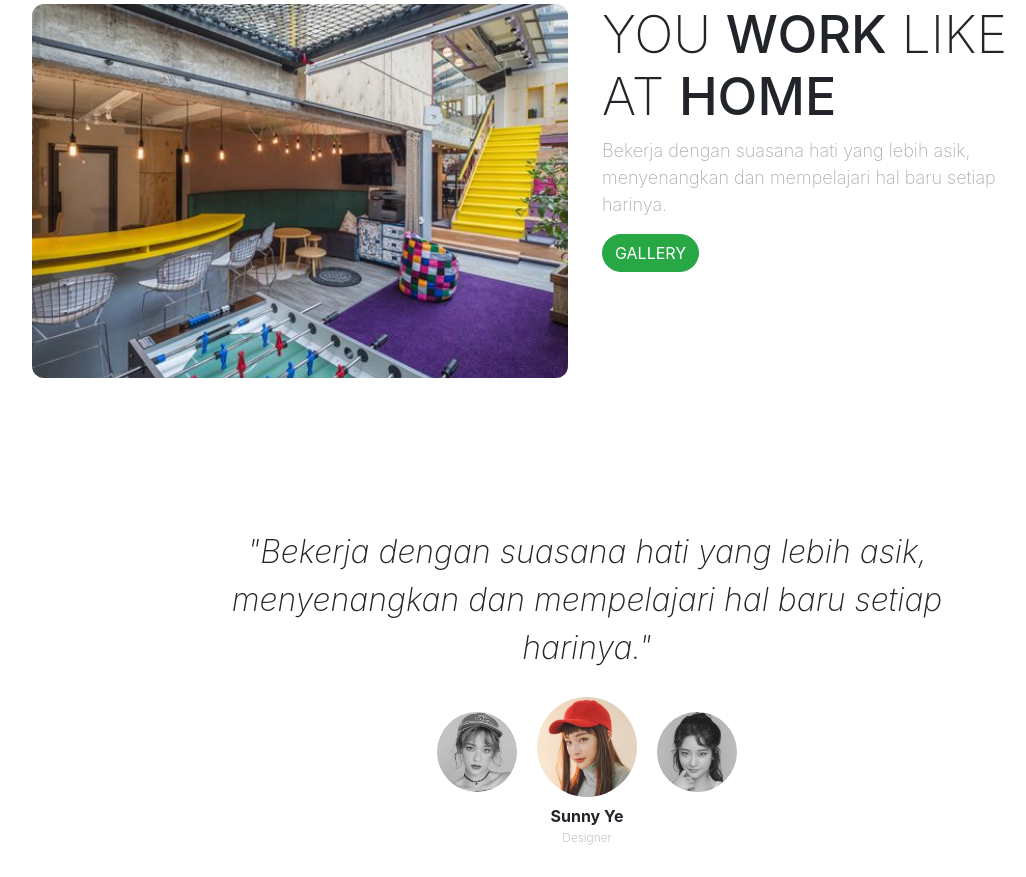
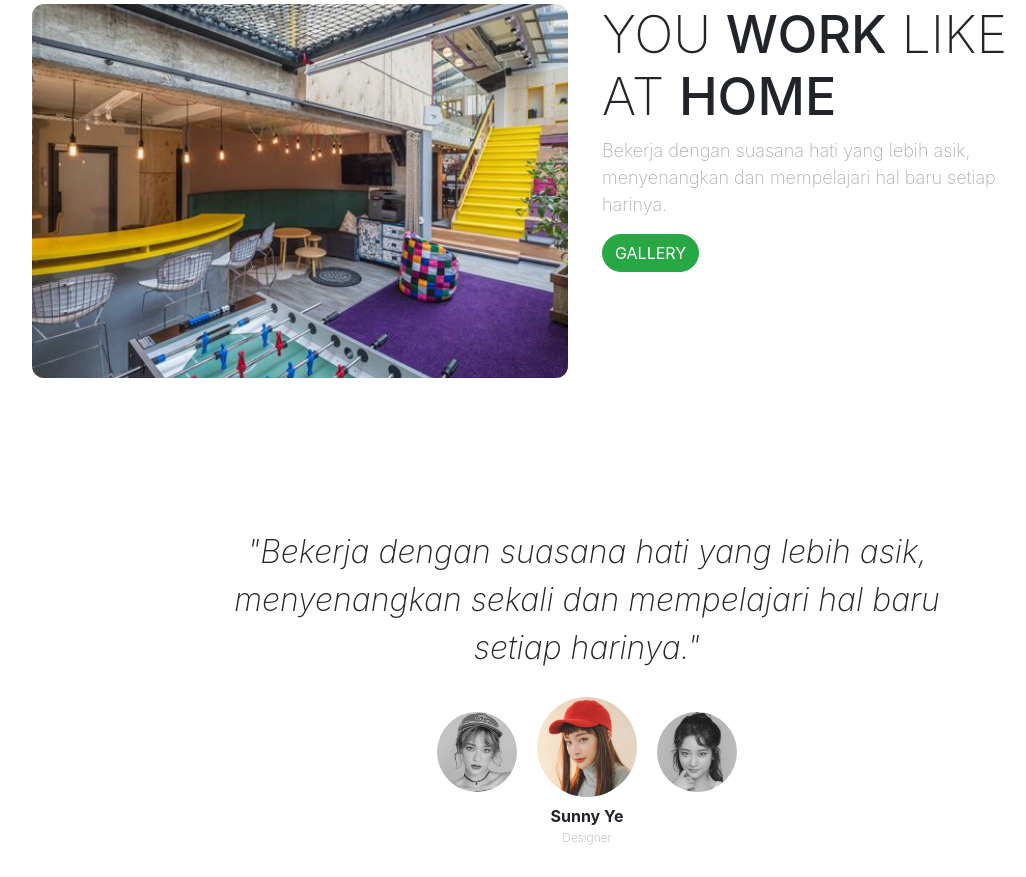
Before and after one commit to alisasimanjuntak2/simple-landing-page-sebagai-sandhikahgalih, a plain HTML site: page index.html in a window 1280 px wide. Shown: the part 834-1711 px from the top of the page, without its empty margins (53-1079 px from the left). Drawn offline with nearby package versions, Linux system fonts and the light colour scheme; a web font is replaced by a local one.

Commit message:
mengubah tulisan pada testimonial

```diff
--- a/index.html
+++ b/index.html
@@ -94,7 +94,7 @@
       <section class="testimonial">
         <div class="row justify-content-center">
           <div class="col-lg-8">
-            <p>"Bekerja dengan suasana hati yang lebih asik, menyenangkan
+            <p>"Bekerja dengan suasana hati yang lebih asik, menyenangkan sekali
               dan mempelajari hal baru setiap harinya."</p>
           </div>
         </div>
```
